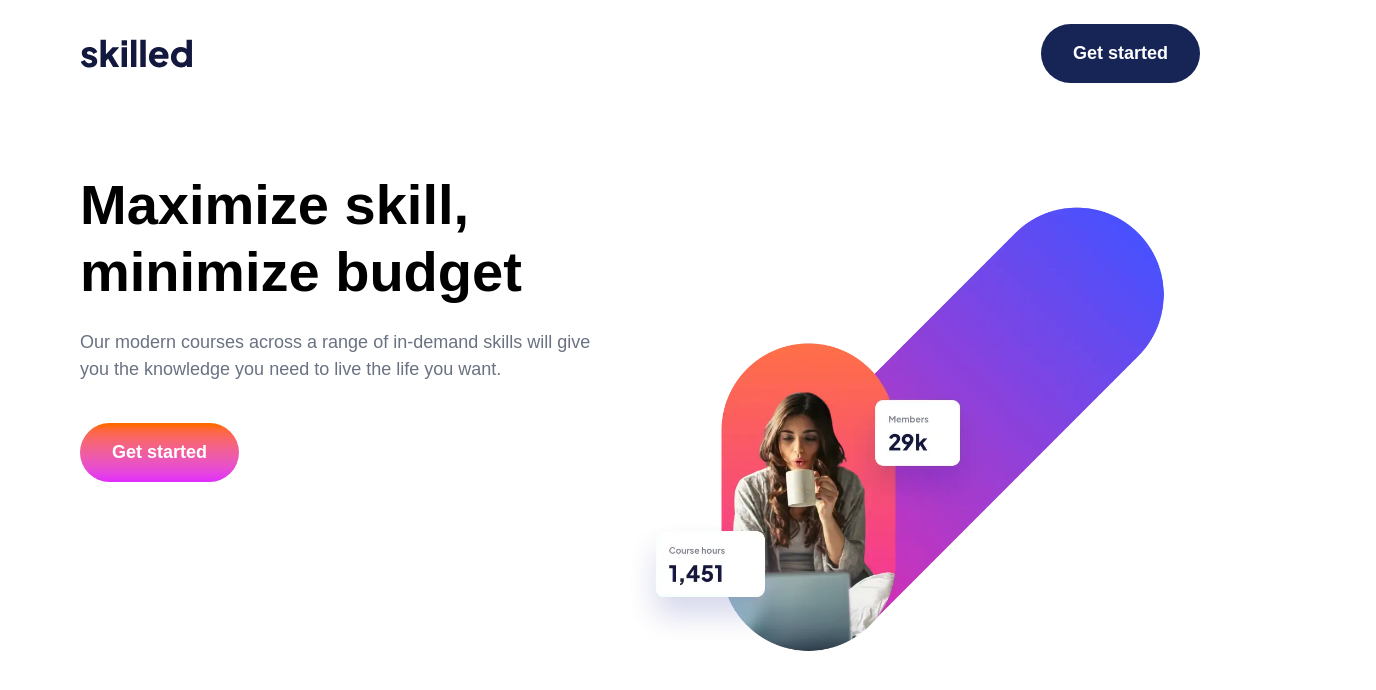
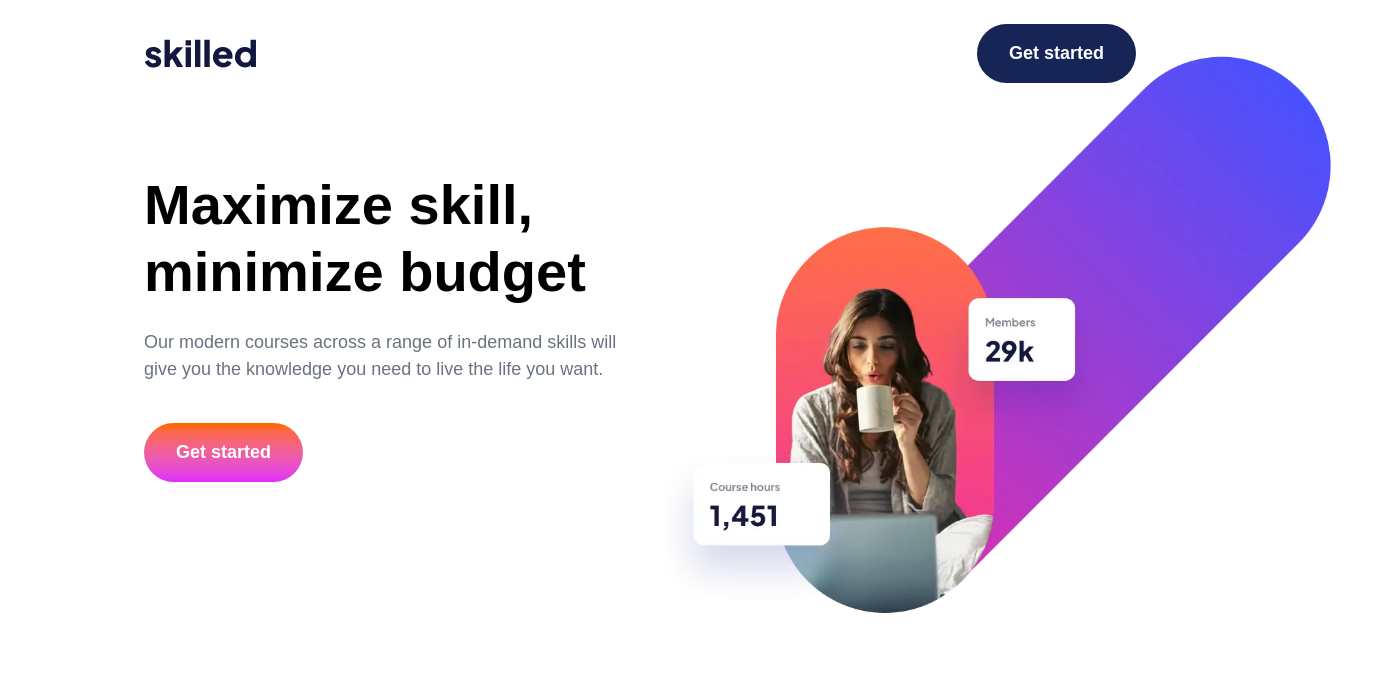
Before and after one commit to anet-eny/skilled-landing-page, a React (Vite) app: page / in a window 1280 px wide. Shown: the top 690 px of the page, 1376 px wide, since content can reach past the window. Built offline with nearby package versions, Linux system fonts and the light colour scheme.

Commit message:
Add absolute positioning to Hero picture

```diff
--- a/src/components/Hero.jsx
+++ b/src/components/Hero.jsx
@@ -9,7 +9,7 @@ import heroDesktop2x from "../assets/image-hero-desktop@2x.webp";
 export default function Hero() {
   return (
     <section className="px-5 py-16 md:px-11 lg:px-20 flex flex-col md:flex-row gap-12 md:gap-6 lg:gap-8">
-      <div>
+      <div className="flex-1">
         <h1 className="text-preset-1 mb-6">Maximize skill, minimize budget</h1>
         <p className="text-preset-5 text-gray-500 mb-10">
           Our modern courses across a range of in-demand skills will give you
@@ -17,7 +17,8 @@ export default function Hero() {
         </p>
         <Button variant="orange">Get started</Button>
       </div>
-      <picture>
+      <div className="flex-1 relative">
+        <picture className="md:absolute md:-top-40 md:-right-60">
           <source
             srcSet={`${heroDesktop} 1x, ${heroDesktop2x} 2x`}
             media="(min-width: 64rem)"
@@ -33,6 +34,7 @@ export default function Hero() {
             className="w-full h-auto"
           />
         </picture>
+      </div>
     </section>
   );
 }
--- a/src/pages/Home.jsx
+++ b/src/pages/Home.jsx
@@ -4,7 +4,7 @@ import Hero from "../components/Hero";
 
 export default function Home() {
   return (
-    <main>
+    <main className="max-w-6xl mx-auto">
       <Header />
       <Hero />
     </main>
```
Lines whose indentation alone changed are shown as unchanged.
